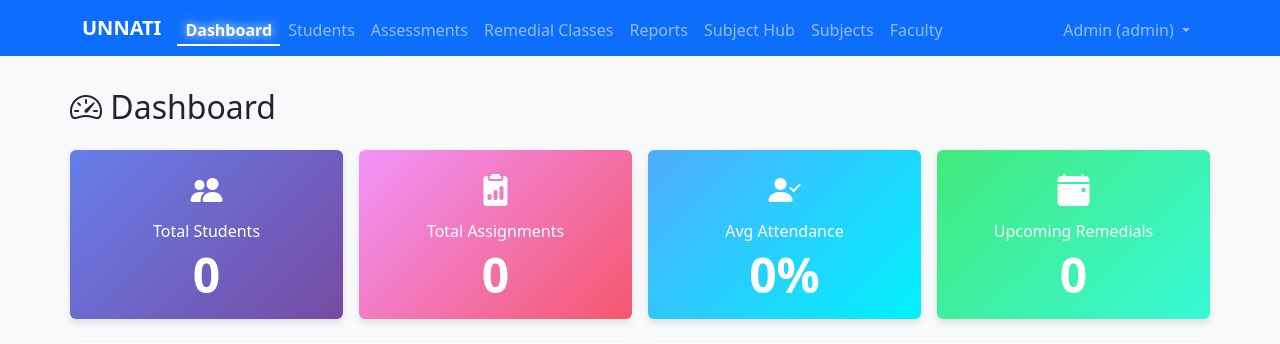
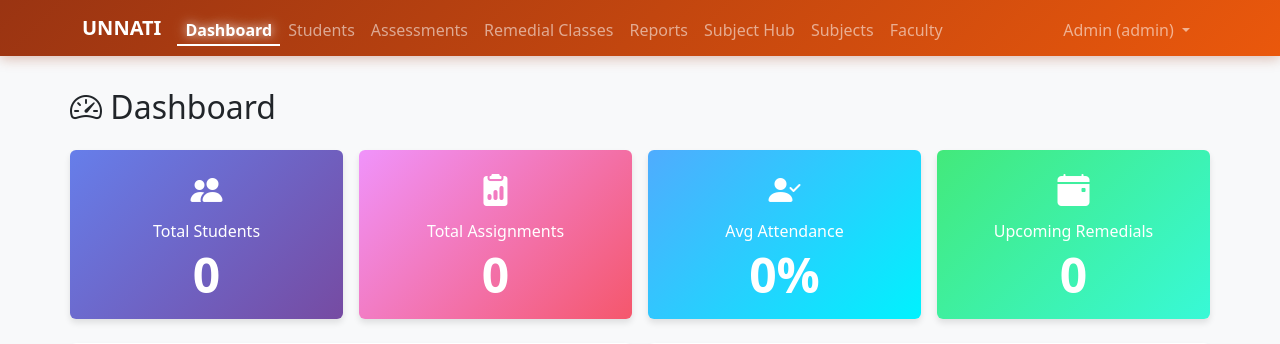
Before and after one commit to ganguly71/Slow_fast, a Flask app: page /dashboard in a window 1280 px wide. Shown: the top 344 px of the page. Run offline with Flask 3, Linux system fonts and the light colour scheme; a user stored in the database is signed in.

Commit message:
Change navbar color to dark orange gradient

```diff
--- a/templates/base.html
+++ b/templates/base.html
@@ -38,6 +38,10 @@
             border-bottom: 2px solid transparent;
             padding-bottom: 2px;
         }
+        .navbar-dark-orange {
+            background: linear-gradient(135deg, #9a3412 0%, #ea580c 100%) !important;
+            box-shadow: 0 3px 12px rgba(154, 52, 18, 0.3);
+        }
         .navbar-nav .nav-link:hover {
             color: #ffffff !important;
             text-shadow: 0 0 8px rgba(255, 255, 255, 0.6);
@@ -46,7 +50,7 @@
 </head>
 <body>
 
-<nav class="navbar navbar-expand-lg navbar-dark bg-primary">
+<nav class="navbar navbar-expand-lg navbar-dark navbar-dark-orange">
   <div class="container">
     <a class="navbar-brand" href="{{ url_for('main.index') }}">UNNATI</a>
     <button class="navbar-toggler" type="button" data-bs-toggle="collapse" data-bs-target="#navbarNav">
```
